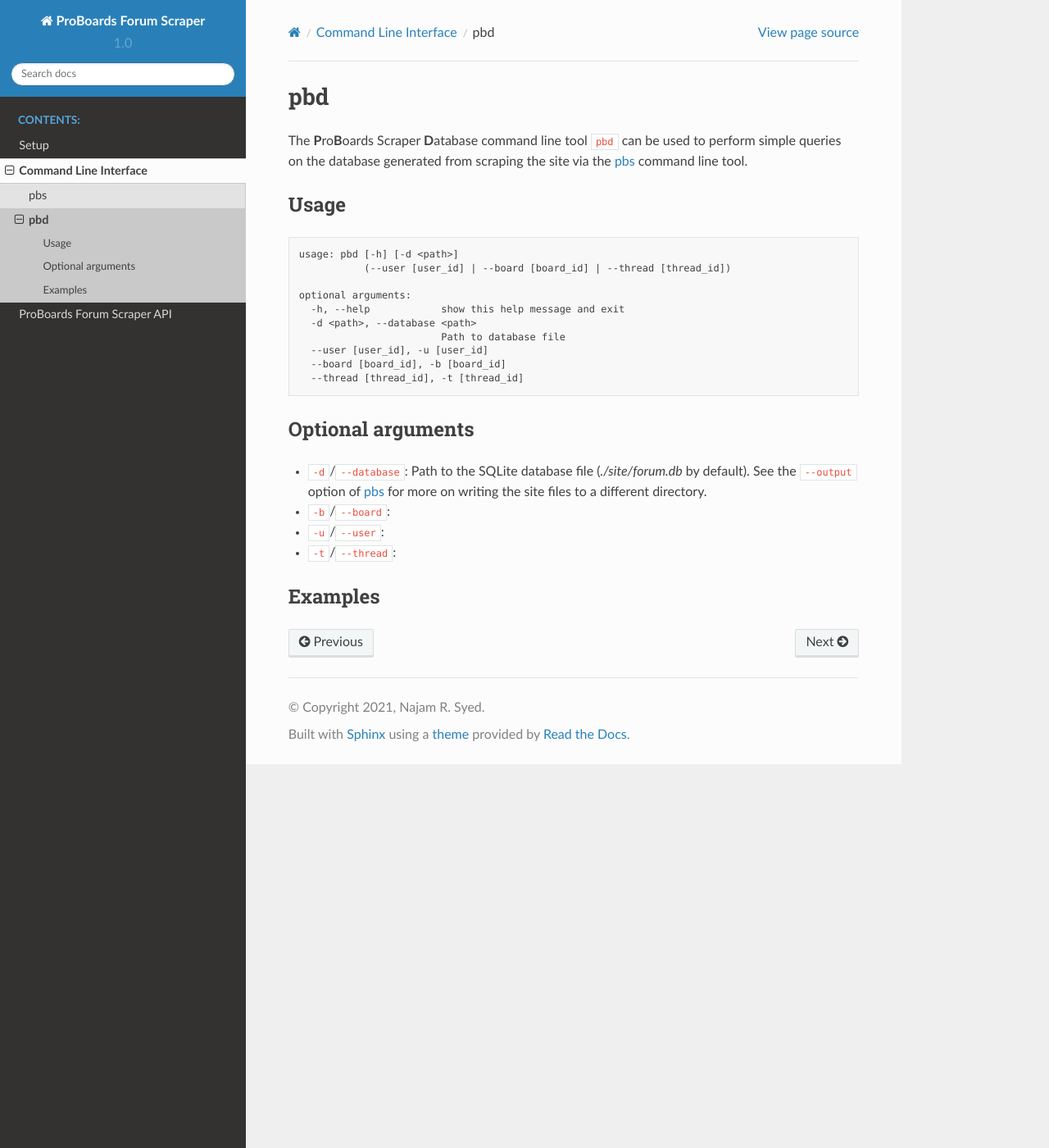
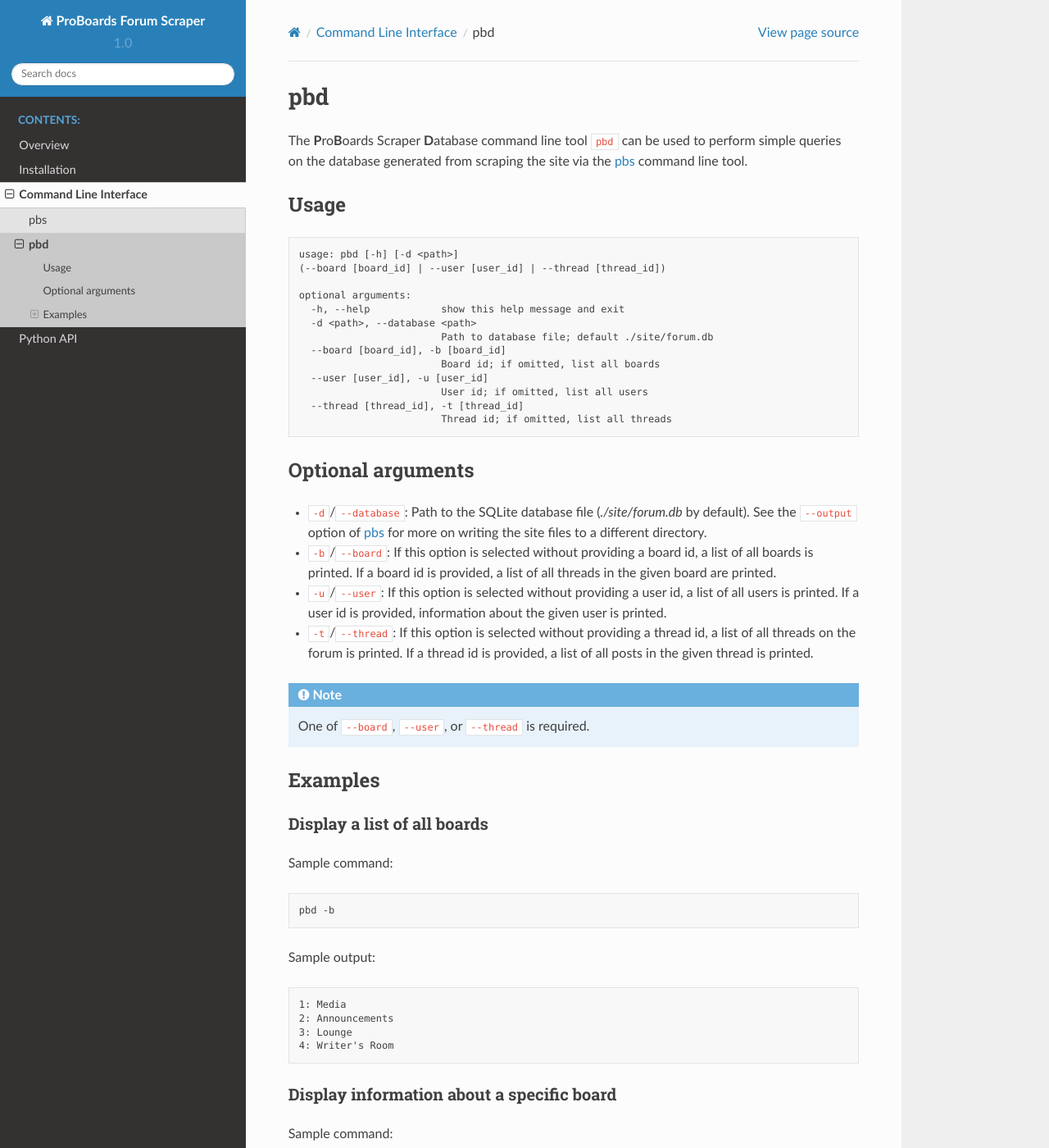
Before and after one commit to nrsyed/proboards-scraper, a Sphinx documentation site: the page built from docs/pbd.rst, in a window 1280 px wide and 1400 px high. Shown: the whole window at 82% size. Built offline with Sphinx 7.4.7 and the Read the Docs theme 2.0.0, drawn with Linux system fonts in a browser that asks for light colours; some of the changed text lies outside the part shown.

Commit message:
Update sphinx/documentation files

```diff
--- a/docs/conf.py
+++ b/docs/conf.py
@@ -38,8 +38,8 @@
 ]
 
 # sphinx_autodoc_typehints options
+#autodoc_typehints = "signature"
 typehints_fully_qualified = True
-#autodoc_typehints = "signature"
 autodoc_inherit_docstrings = False
 
 # Add any paths that contain templates here, relative to this directory.
--- a/docs/index.rst
+++ b/docs/index.rst
@@ -10,6 +10,7 @@
    :maxdepth: 2
    :caption: Contents:
 
-   setup
+   overview
+   installation
    cli
    proboards_scraper
--- a/docs/setup.rst
+++ b/docs/installation.rst
@@ -1,10 +1,11 @@
-Setup
-=====
+Installation
+============
 
 Requirements
 ------------
 
 * Python ≥ 3.6
+* git
 * `Chromium <https://www.chromium.org>`_ or
   `Google Chrome <https://www.google.com/chrome/>`_ browser, and
   `ChromeDriver <http://chromedriver.chromium.org/home>`_
--- a/docs/pbd.rst
+++ b/docs/pbd.rst
@@ -11,15 +11,18 @@
 .. code-block:: none
 
   usage: pbd [-h] [-d <path>]
-             (--user [user_id] | --board [board_id] | --thread [thread_id])
+  (--board [board_id] | --user [user_id] | --thread [thread_id])
 
   optional arguments:
     -h, --help            show this help message and exit
     -d <path>, --database <path>
-                          Path to database file
+                          Path to database file; default ./site/forum.db
+    --board [board_id], -b [board_id]
+                          Board id; if omitted, list all boards
     --user [user_id], -u [user_id]
-    --board [board_id], -b [board_id]
+                          User id; if omitted, list all users
     --thread [thread_id], -t [thread_id]
+                          Thread id; if omitted, list all threads
 
 Optional arguments
 ------------------
@@ -28,11 +31,194 @@
   by default). See the ``--output`` option of :doc:`pbs` for more on writing
   the site files to a different directory.
 
-* ``-b``/``--board``:
+* ``-b``/``--board``: If this option is selected without providing a board id,
+  a list of all boards is printed. If a board id is provided, a list of all
+  threads in the given board are printed.
 
-* ``-u``/``--user``:
+* ``-u``/``--user``: If this option is selected without providing a user id,
+  a list of all users is printed. If a user id is provided, information about
+  the given user is printed.
 
-* ``-t``/``--thread``:
+* ``-t``/``--thread``: If this option is selected without providing a thread
+  id, a list of all threads on the forum is printed. If a thread id is
+  provided, a list of all posts in the given thread is printed.
+
+.. note:: One of ``--board``, ``--user``, or ``--thread`` is required.
 
 Examples
 --------
+
+Display a list of all boards
+^^^^^^^^^^^^^^^^^^^^^^^^^^^^
+
+Sample command:
+
+.. code-block:: none
+
+  pbd -b
+
+Sample output:
+
+.. code-block:: none
+
+  1: Media
+  2: Announcements
+  3: Lounge
+  4: Writer's Room
+
+Display information about a specific board
+^^^^^^^^^^^^^^^^^^^^^^^^^^^^^^^^^^^^^^^^^^
+
+Sample command:
+
+.. code-block:: none
+
+  pbd -b 3
+
+Sample output:
+
+.. code-block:: none
+
+  {'category_id': 1,
+   'description': 'A place to talk about anything',
+   'id': 3,
+   'moderators': ['SnakeShake', 'Tom'],
+   'name': 'Lounge',
+   'num_threads': 4,
+   'parent_id': None,
+   'password_protected': None,
+   'posts': 50,
+   'sub_boards': [1],
+   'threads': [{'num_posts': 2, 'thread_id': 1, 'title': 'Welcome!'},
+               {'num_posts': 31, 'thread_id': 5, 'title': 'Hobbies'},
+               {'num_posts': 3, 'thread_id': 6, 'title': 'Favorite sports'},
+               {'num_posts': 4, 'thread_id': 8, 'title': 'Podcasts'}],
+   'url': 'https://yoursite.proboards.com/board/3/lounge'}
+
+.. seealso:: :class:`proboards_scraper.database.Board`
+
+Display a list of all users
+^^^^^^^^^^^^^^^^^^^^^^^^^^^
+
+Sample command:
+
+.. code-block:: none
+
+  pbd -u
+
+Sample output:
+
+.. code-block:: none
+
+  -2: bob
+  -1: guest1
+  1: SnakeShake
+  2: Tom
+  3: patrick_jane
+
+.. note::
+  Guests receive negative user ids in the database. Refer to
+  :meth:`proboards_scraper.database.Database.insert_guest` for more
+  information.
+
+Display information about a specific user
+^^^^^^^^^^^^^^^^^^^^^^^^^^^^^^^^^^^^^^^^^
+
+Sample command:
+
+.. code-block:: none
+
+  pbd -u 1
+
+Sample output:
+
+.. code-block:: none
+
+  {'age': 30,
+   'avatar': {'filename': '5adac452f7eedc7e1abcec513750a139.jpg',
+              'url': 'http://img.photobucket.com/albums/v10/snake/vegeta.jpg'},
+   'birthdate': 'January 1, 1991',
+   'date_registered': 1090902497000,
+   'email': 'snake@snakemail.com',
+   'gender': 'Male',
+   'group': 'Administrator',
+   'id': 1,
+   'instant_messengers': 'AIM:snak3_p1i55k3n',
+   'last_online': 1625547390000,
+   'latest_status': '',
+   'location': 'LA',
+   'name': 'SnakeShake',
+   'post_count': 250,
+   'signature': None,
+   'url': 'https://yoursite.proboards.com/user/1',
+   'username': 'snakep123',
+   'website': None,
+   'website_url': None}
+
+.. seealso:: :class:`proboards_scraper.database.User`
+
+Display a list of all threads
+^^^^^^^^^^^^^^^^^^^^^^^^^^^^^
+
+Sample command:
+
+.. code-block:: none
+
+  pbd -t
+
+Sample output:
+
+.. code-block:: none
+
+  ['1: Welcome!',
+   '2: worst tv show',
+   '3: ABC game',
+   '4: Short story practice',
+   '5: Hobbies',
+   '6: Favorite sports',
+   '7: Forum Rules',
+   '8: Podcasts']
+
+Display all posts in a specific thread
+^^^^^^^^^^^^^^^^^^^^^^^^^^^^^^^^^^^^^^
+
+Sample command:
+
+.. code-block:: none
+
+  pbd -t 2
+
+Sample output:
+
+.. code-block:: none
+
+  {'announcement': False,
+   'board_id': 1,
+   'id': 2,
+   'locked': False,
+   'posts': [{'date': 1089681705000,
+              'edit_user_id': None,
+              'id': 402,
+              'last_edited': None,
+              'message': "What's the worst TV show? IMO it's the bachelor",
+              'thread_id': 2,
+              'url': 'https://yoursite.proboards.com/post/12',
+              'user_id': 1},
+             {'date': 1089697194000,
+              'edit_user_id': None,
+              'id': 403,
+              'last_edited': None,
+              'message': 'No way, I love the bachelor!',
+              'thread_id': 2,
+              'url': 'https://yoursite.proboards.com/post/13',
+              'user_id': 3},
+   'sticky': False,
+   'title': 'worst tv show',
+   'url': 'https://yoursite.proboards.com/thread/2/worst-tv-show',
+   'user_id': 1,
+   'views': 310}
+
+.. seealso::
+  :class:`proboards_scraper.database.Thread`
+
+  :class:`proboards_scraper.database.Post`
--- a/docs/proboards_scraper.rst
+++ b/docs/proboards_scraper.rst
@@ -1,4 +1,4 @@
-ProBoards Forum Scraper API
+Python API
 ===========================
 
 TODO: Description here.
```
Also changed, not shown: docs/overview.rst (added, +21 -0 lines), docs/pbs.rst (+18 -5 lines).
